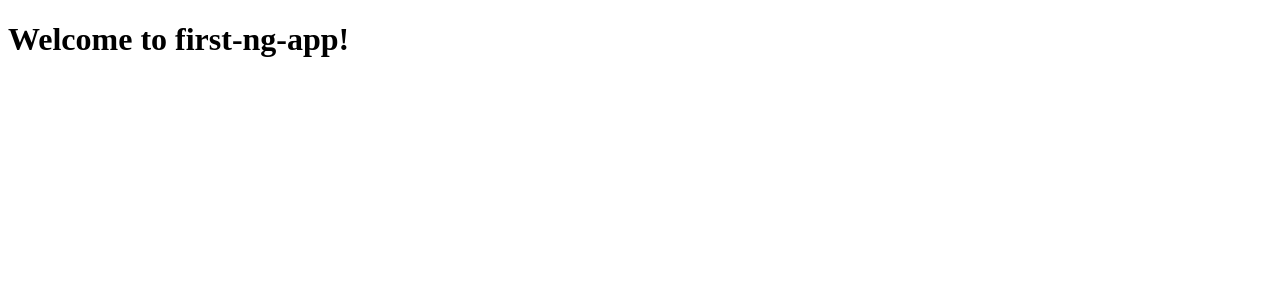
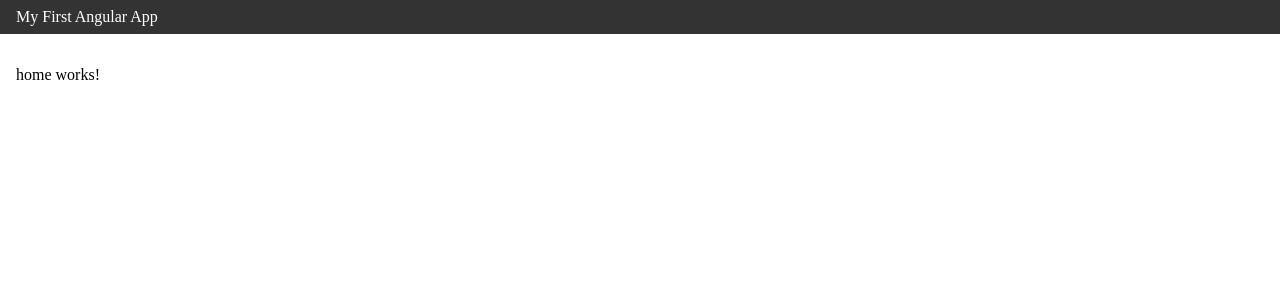
Before and after one commit to ChuanYuDev/angular, an Angular app in the folder first-ng-app/: page / in a window 1280 px wide. Shown: the top 300 px of the page. Built offline with nearby package versions, Linux system fonts and the light colour scheme.

Commit message:
Angular component

```diff
--- a/first-ng-app/angular.json
+++ b/first-ng-app/angular.json
@@ -7,8 +7,8 @@
       "projectType": "application",
       "schematics": {
         "@schematics/angular:component": {
-          "inlineTemplate": true,
-          "inlineStyle": true,
+          "inlineTemplate": false,
+          "inlineStyle": false,
           "style": "scss"
         }
       },
--- a/first-ng-app/src/app/app.component.ts
+++ b/first-ng-app/src/app/app.component.ts
@@ -1,16 +1,51 @@
 import { Component } from '@angular/core';
 import { RouterOutlet } from '@angular/router';
+import { HomeComponent } from './home/home.component';
+import { HeaderComponent } from './components/header/header.component';
 
+// Component decorator
+//    Enhances AppComponent class
 @Component({
+  // Indicate the app-root element is actually AppComponent
   selector: 'app-root',
+
   standalone: true,
-  imports: [RouterOutlet],
+
+  // Import component
+  imports: [RouterOutlet, HomeComponent, HeaderComponent],
+
+  // Template will be rendered inside AppComponent
   template: `
-    <h1>Welcome to {{title}}!</h1>
+    <!-- <h1>Welcome to {{title}}!</h1>
+    <p>Hello world!</p> -->
+    <app-header />
+    <main>
+      <app-home />
+    </main>
 
     <router-outlet />
   `,
-  styles: [],
+  // Specify css styles
+  //
+  styles: [`
+    // When you have a component, Angular adds an attribute to the element
+    //    <app-root _nghost-ng-c3447218235="" ng-version="18.2.13">
+    //    All the child elements have the same attribute
+    //
+    // Chrome shows
+    //    p[_ngcontent-ng-c3447218235] {
+    //      background-color: red;
+    //    }
+    //    Make sure the styles within the component stays within the component, not leak styles
+    //    If other components have <p>, they are not affected by this style
+    // p {
+    //   background-color: red;
+    // }
+
+      main {
+        padding: 16px;
+      }
+    `],
 })
 export class AppComponent {
   title = 'first-ng-app';
--- /dev/null
+++ b/first-ng-app/src/app/components/header/header.component.html
@@ -0,0 +1,3 @@
+<header>
+    <nav>My First Angular App</nav>
+</header>
--- /dev/null
+++ b/first-ng-app/src/app/components/header/header.component.scss
@@ -0,0 +1,10 @@
+header {
+    display: flex;
+    align-items: center;
+    justify-content: space-between;
+    padding-inline: 16px;
+    padding-block: 8px;
+    background-color: #333;
+    color: white
+
+}
--- /dev/null
+++ b/first-ng-app/src/app/home/home.component.html
@@ -0,0 +1 @@
+<p>home works!</p>
--- a/first-ng-app/src/index.html
+++ b/first-ng-app/src/index.html
@@ -8,6 +8,9 @@
   <link rel="icon" type="image/x-icon" href="favicon.ico">
 </head>
 <body>
+  <!-- Top level component -->
   <app-root></app-root>
+
+  <!-- This is outside of AppComponent -->
 </body>
 </html>
--- a/first-ng-app/src/styles.scss
+++ b/first-ng-app/src/styles.scss
@@ -1 +1,10 @@
 /* You can add global styles to this file, and also import other style files */
+
+html, body {
+    margin: 0;
+    padding: 0;
+}
+
+* {
+    outline: none;
+}
```
Also changed, not shown: first-ng-app/src/app/components/header/header.component.ts (added, +16 -0 lines), first-ng-app/src/app/home/home.component.ts (added, +12 -0 lines), first-ng-app/src/app/home/home.component.scss (added), 2 other files (tests, documents, lock files or other folders).
